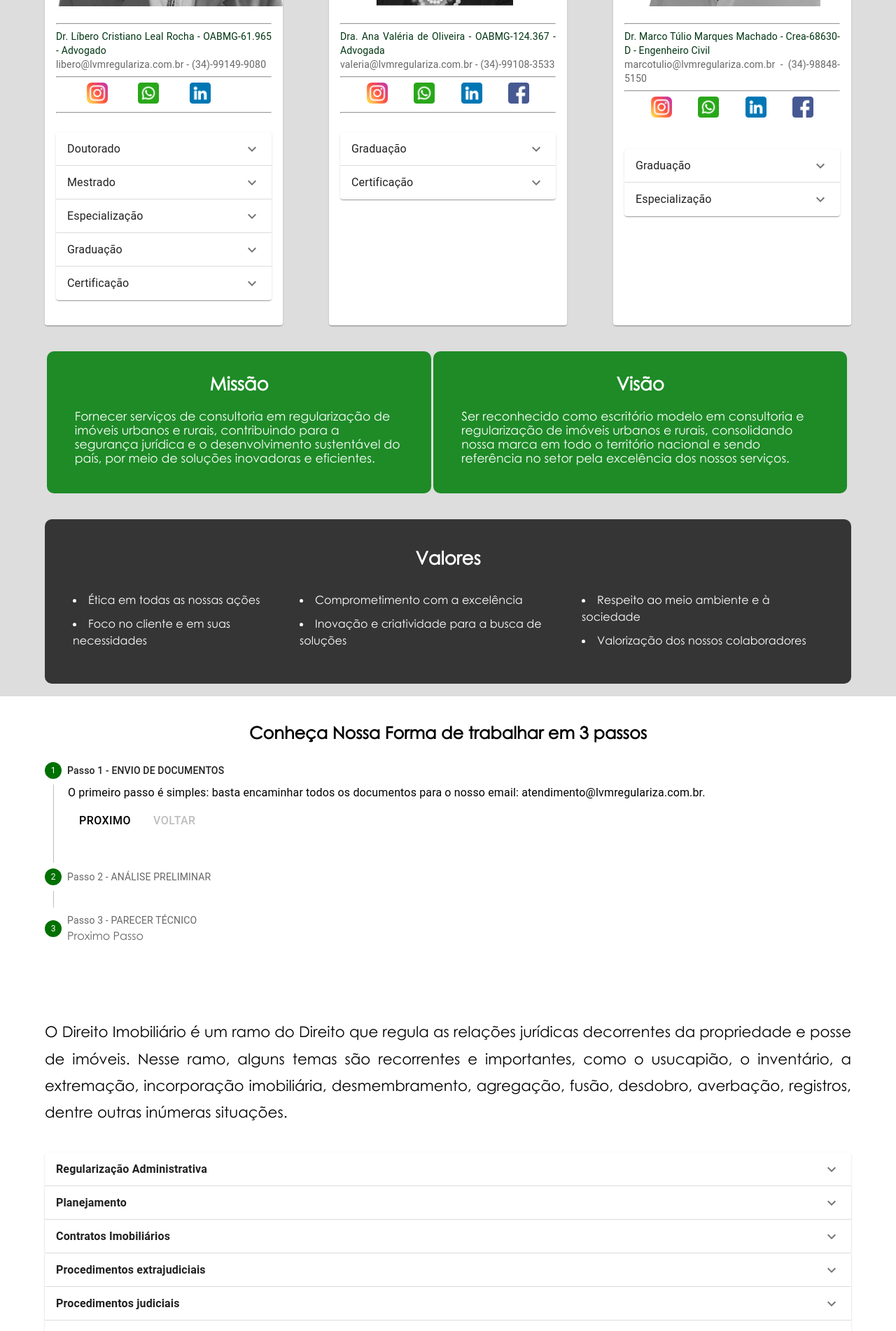
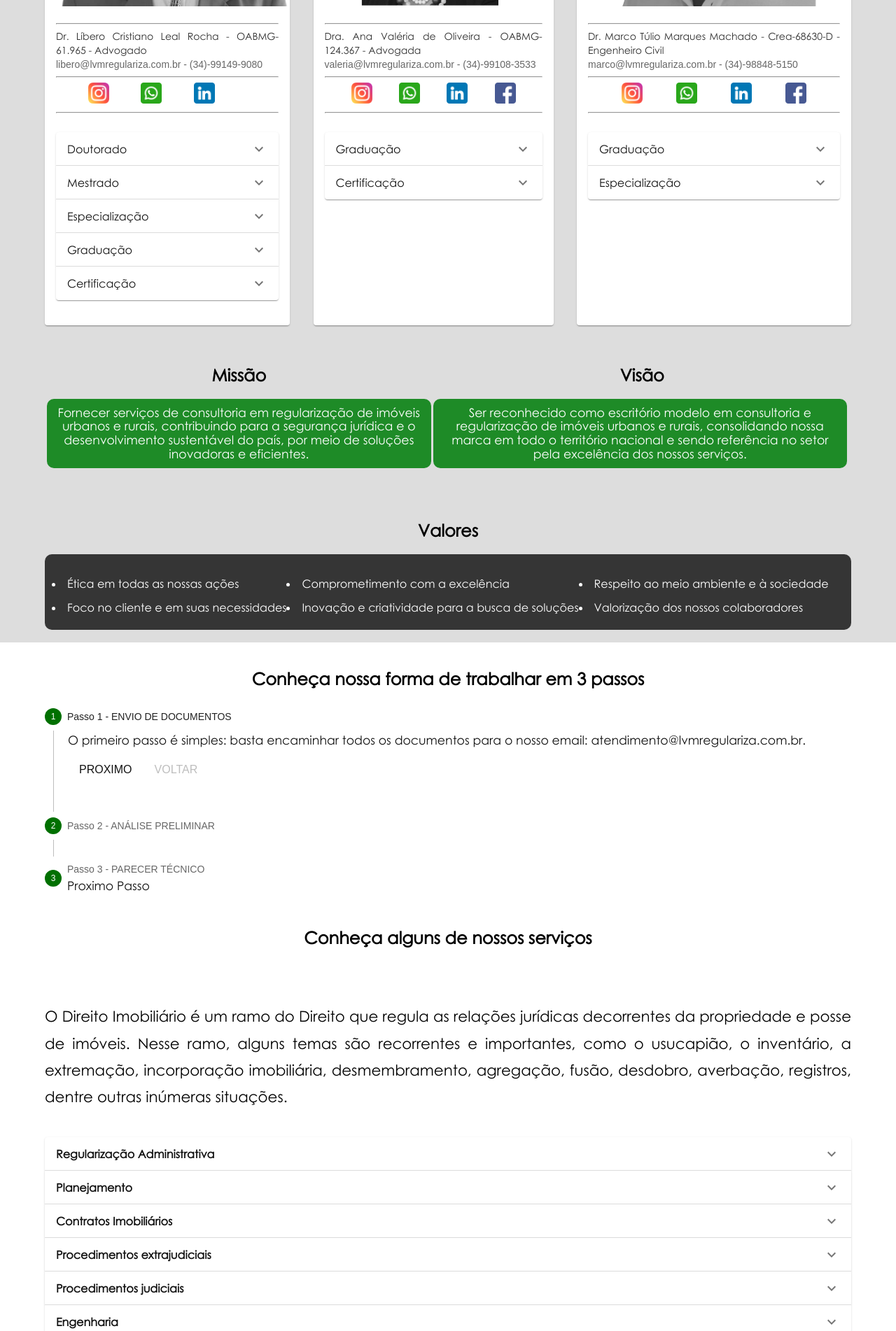
Before and after one commit to Castro0097/Castro0097, a React (Create React App) app: page / in a window 1280 px wide. Shown: the part 1660-3562 px from the top of the page at 70% size. Built offline with nearby package versions, Linux system fonts and the light colour scheme.

Commit message:
correção da font

```diff
--- a/src/App.js
+++ b/src/App.js
@@ -12,13 +12,31 @@ import Nav from "../src/components/Nav"
 
 
 
+const raleway = {
+  fontFamily: "Century",
+  fontStyle: "normal",
+  fontDisplay: "swap",
+  fontWeight: 400,
+  src: `
+    local('Century'),
+    local('Century-Regular'),
+    url(${Century}) format('ttf')
+  `,
+  unicodeRange:
+    "U+0000-00FF, U+0131, U+0152-0153, U+02BB-02BC, U+02C6, U+02DA, U+02DC, U+2000-206F, U+2074, U+20AC, U+2122, U+2191, U+2193, U+2212, U+2215, U+FEFF"
+};
+
 
 const theme = createTheme({
-
-  Typography:{
-
-
-
+  typography: {
+    fontFamily: "Raleway, Arial"
+  },
+  overrides: {
+    CssBaseline: {
+      "@global": {
+        "@font-face": [raleway]
+      }
+    }
   },
 
   palette: {
--- a/src/components/componentsMaterialUI/ActionAreaCard.js
+++ b/src/components/componentsMaterialUI/ActionAreaCard.js
@@ -18,7 +18,7 @@ import Facebook from "../../styles/image/redes/facebook.png";
 export default function ActionAreaCard() {
   return (
     <div id="mvv">
-      <Card sx={{ maxWidth: 340 }}>
+      <Card sx={{ maxWidth: 400 }}>
         <CardActionArea>
           <div id="header_Basick"></div>
           <CardMedia
@@ -85,10 +85,10 @@ export default function ActionAreaCard() {
             </Typography>
           </CardContent>
         </CardActionArea>
-        <div id="px50"></div>
       </Card>
+      <div id="px50"> LVM </div>
 
-      <Card sx={{ maxWidth: 340 }}>
+      <Card sx={{ maxWidth: 400 }}>
         <CardActionArea>
           <div id="header_Basick"></div>
           <CardMedia
@@ -167,8 +167,9 @@ export default function ActionAreaCard() {
           </CardContent>
         </CardActionArea>
       </Card>
+      <div id="px50"> LVM </div>
 
-      <Card sx={{ maxWidth: 340 }}>
+      <Card sx={{ maxWidth: 400 }}>
         <CardActionArea>
           <div id="header_Basick"></div>
           <CardMedia
@@ -185,9 +186,10 @@ export default function ActionAreaCard() {
               <hr></hr>
               <div id="nome">
                 {" "}
-                Dr. Marco Túlio Marques Machado - Crea-68630-D - Engenheiro Civil
+                Dr. Marco Túlio Marques Machado - Crea-68630-D - Engenheiro
+                Civil
               </div>
-              marcotulio@lvmregulariza.com.br - (34)-98848-5150<br></br>
+              marco@lvmregulariza.com.br - (34)-98848-5150<br></br>
               <hr></hr>
               <div id="cvw">
                 <div>
@@ -241,7 +243,7 @@ export default function ActionAreaCard() {
                   ></img>
                 </div>
               </div>
-              <br></br>
+              <hr></hr>
               <br></br>
               <CvMarco></CvMarco>
             </Typography>
--- a/src/components/componentsMaterialUI/BasicStack.js
+++ b/src/components/componentsMaterialUI/BasicStack.js
@@ -5,20 +5,21 @@ export default function BasicStack() {
         <br></br>
         <div id="missaovalores">
           <div>
+            <h2>Missão</h2>
             <div id="missaoL">
               <div id="textmissaoL">
-                <h2>Missão</h2>
                 Fornecer serviços de consultoria em regularização de imóveis
                 urbanos e rurais, contribuindo para a segurança jurídica e o
                 desenvolvimento sustentável do país, por meio de soluções
                 inovadoras e eficientes.
               </div>
             </div>
+            <br></br>
           </div>
           <div>
+            <h2>Visão</h2>
             <div id="visaoL">
               <div id="textvisaoL">
-                <h2>Visão</h2>
                 Ser reconhecido como escritório modelo em consultoria e
                 regularização de imóveis urbanos e rurais, consolidando nossa
                 marca em todo o território nacional e sendo referência no setor
@@ -30,9 +31,10 @@ export default function BasicStack() {
         <br></br>
 
         <br></br>
+        <h2>Valores</h2>
         <div id="valoresL">
           <br></br>
-          <h2>Valores</h2>
+
           <div id="textvalorL" className="descktopUL">
             <div id="mobiliul" className="desktop">
               <li>Ética em todas as nossas ações</li>
--- a/src/components/componentsMaterialUI/ControlledAccordions.js
+++ b/src/components/componentsMaterialUI/ControlledAccordions.js
@@ -24,13 +24,13 @@ export default function ControlledAccordions() {
           aria-controls="panel1bh-content"
           id="panel1bh-header"
         >
-          <Typography sx={{ width: "33%", flexShrink: 0 }}>
+          <Typography id="panel1bh-header" sx={{ width: "33%", flexShrink: 0 }}>
             <strong>Regularização Administrativa</strong>
           </Typography>
           <Typography sx={{ color: "text.secondary" }}> </Typography>
         </AccordionSummary>
         <AccordionDetails>
-          <Typography>
+          <Typography id="panel1bh-header">
             <ul id="itens">
               <div>
                 <li>
@@ -121,7 +121,6 @@ export default function ControlledAccordions() {
                 </li>
                 <br></br>
               </div>
-
             </ul>
           </Typography>
         </AccordionDetails>
@@ -136,7 +135,7 @@ export default function ControlledAccordions() {
           aria-controls="panel2bh-content"
           id="panel2bh-header"
         >
-          <Typography sx={{ width: "33%", flexShrink: 0 }}>
+          <Typography id="panel1bh-header" sx={{ width: "33%", flexShrink: 0 }}>
             <strong>Planejamento</strong>
           </Typography>
           <Typography sx={{ color: "text.secondary" }}> </Typography>
@@ -185,7 +184,7 @@ export default function ControlledAccordions() {
           aria-controls="panel3bh-content"
           id="panel3bh-header"
         >
-          <Typography sx={{ width: "33%", flexShrink: 0 }}>
+          <Typography id="panel1bh-header" sx={{ width: "33%", flexShrink: 0 }}>
             <strong>Contratos Imobiliários</strong>
           </Typography>
           <Typography sx={{ color: "text.secondary" }}> </Typography>
@@ -255,7 +254,7 @@ export default function ControlledAccordions() {
           aria-controls="panel4bh-content"
           id="panel4bh-header"
         >
-          <Typography sx={{ width: "33%", flexShrink: 0 }}>
+          <Typography id="panel1bh-header" sx={{ width: "33%", flexShrink: 0 }}>
             <strong>Procedimentos extrajudiciais</strong>
           </Typography>
           <Typography sx={{ color: "text.secondary" }}> </Typography>
@@ -373,7 +372,7 @@ export default function ControlledAccordions() {
           aria-controls="panel5bh-content"
           id="panel5bh-header"
         >
-          <Typography sx={{ width: "33%", flexShrink: 0 }}>
+          <Typography id="panel1bh-header" sx={{ width: "33%", flexShrink: 0 }}>
             <strong>Procedimentos judiciais</strong>
           </Typography>
           <Typography sx={{ color: "text.secondary" }}> </Typography>
@@ -476,7 +475,7 @@ export default function ControlledAccordions() {
           aria-controls="panel6bh-content"
           id="panel6bh-header"
         >
-          <Typography sx={{ width: "33%", flexShrink: 0 }}>
+          <Typography id="panel1bh-header" sx={{ width: "33%", flexShrink: 0 }}>
             <strong>Engenharia</strong>
           </Typography>
           <Typography sx={{ color: "text.secondary" }}> </Typography>
--- a/src/components/componentsMaterialUI/CvAna.js
+++ b/src/components/componentsMaterialUI/CvAna.js
@@ -23,7 +23,7 @@ export default function CvAna() {
           aria-controls="panel3bh-content"
           id="panel3bh-header"
         >
-          <Typography sx={{ width: "33%", flexShrink: 0 }}>
+          <Typography id="panel1bh-header" sx={{ width: "33%", flexShrink: 0 }}>
             Graduação
           </Typography>
           <Typography sx={{ color: "text.secondary" }}></Typography>
@@ -50,7 +50,7 @@ export default function CvAna() {
           aria-controls="panel3bh-content"
           id="panel3bh-header"
         >
-          <Typography sx={{ width: "33%", flexShrink: 0 }}>
+          <Typography id="panel1bh-header" sx={{ width: "33%", flexShrink: 0 }}>
             Certificação
           </Typography>
           <Typography sx={{ color: "text.secondary" }}></Typography>
--- a/src/components/componentsMaterialUI/CvLibero.js
+++ b/src/components/componentsMaterialUI/CvLibero.js
@@ -23,14 +23,13 @@ export default function CvLibero() {
           aria-controls="panel1bh-content"
           id="panel1bh-header"
         >
-          <Typography sx={{ width: "33%", flexShrink: 0 }}>
+          <Typography id="panel1bh-header" sx={{ width: "33%", flexShrink: 0 }}>
             Doutorado
           </Typography>
           <Typography sx={{ color: "text.secondary" }}></Typography>
         </AccordionSummary>
         <AccordionDetails>
           <Typography>
-
             <div id="cvFormat">
               Doutorado em Direito Processual -{" "}
               <strong>
@@ -50,7 +49,9 @@ export default function CvLibero() {
           aria-controls="panel2bh-content"
           id="panel2bh-header"
         >
-          <Typography sx={{ width: "33%", flexShrink: 0 }}>Mestrado</Typography>
+          <Typography id="panel1bh-header" sx={{ width: "33%", flexShrink: 0 }}>
+            Mestrado
+          </Typography>
           <Typography sx={{ color: "text.secondary" }}></Typography>
         </AccordionSummary>
         <AccordionDetails>
@@ -74,14 +75,13 @@ export default function CvLibero() {
           aria-controls="panel3bh-content"
           id="panel3bh-header"
         >
-          <Typography sx={{ width: "33%", flexShrink: 0 }}>
+          <Typography id="panel1bh-header" sx={{ width: "33%", flexShrink: 0 }}>
             Especialização
           </Typography>
           <Typography sx={{ color: "text.secondary" }}></Typography>
         </AccordionSummary>
         <AccordionDetails>
           <Typography>
-
             <div id="cvFormat">
               <hr></hr>
               Especialização em Direito Processual Civil -{" "}
@@ -110,7 +110,7 @@ export default function CvLibero() {
           aria-controls="panel3bh-content"
           id="panel3bh-header"
         >
-          <Typography sx={{ width: "33%", flexShrink: 0 }}>
+          <Typography id="panel1bh-header" sx={{ width: "33%", flexShrink: 0 }}>
             Graduação
           </Typography>
           <Typography sx={{ color: "text.secondary" }}></Typography>
@@ -134,7 +134,7 @@ export default function CvLibero() {
           aria-controls="panel3bh-content"
           id="panel3bh-header"
         >
-          <Typography sx={{ width: "33%", flexShrink: 0 }}>
+          <Typography id="panel1bh-header" sx={{ width: "33%", flexShrink: 0 }}>
             Certificação
           </Typography>
           <Typography sx={{ color: "text.secondary" }}></Typography>
@@ -172,8 +172,8 @@ export default function CvLibero() {
 
             <div id="cvFormat">
               <hr></hr>
-              Curso de Regularização fundiária Urbana - Projetos e minutas de Lei
-              sobre Reurb -{" "}
+              Curso de Regularização fundiária Urbana - Projetos e minutas de
+              Lei sobre Reurb -{" "}
               <strong>Universidade Federal rural do Semi-Árido - UFERSA</strong>
             </div>
 
@@ -220,7 +220,6 @@ export default function CvLibero() {
               Curso de Regularização de imóveis e perícia judicial -{" "}
               <strong>EBPÓS</strong>
             </div>
-
           </Typography>
         </AccordionDetails>
       </Accordion>
--- a/src/components/componentsMaterialUI/CvMarco.js
+++ b/src/components/componentsMaterialUI/CvMarco.js
@@ -23,7 +23,7 @@ export default function CvMarco() {
           aria-controls="panel3bh-content"
           id="panel3bh-header"
         >
-          <Typography sx={{ width: "33%", flexShrink: 0 }}>
+          <Typography id="panel1bh-header" sx={{ width: "33%", flexShrink: 0 }}>
             Graduação
           </Typography>
           <Typography sx={{ color: "text.secondary" }}></Typography>
@@ -48,7 +48,7 @@ export default function CvMarco() {
           aria-controls="panel3bh-content"
           id="panel3bh-header"
         >
-          <Typography sx={{ width: "33%", flexShrink: 0 }}>
+          <Typography id="panel1bh-header" sx={{ width: "33%", flexShrink: 0 }}>
             Especialização
           </Typography>
           <Typography sx={{ color: "text.secondary" }}></Typography>
--- a/src/components/componentsMaterialUI/VerticalLinearStepper.js
+++ b/src/components/componentsMaterialUI/VerticalLinearStepper.js
@@ -42,25 +42,24 @@ export default function VerticalLinearStepper() {
 
   return (
     <div id="conhecanossaforma">
-      <Box sx={{ maxWidth: 1400 }}>
-        <Stepper id="boxt" activeStep={activeStep} orientation="vertical">
+      <Box id="lts" sx={{ maxWidth: 2400 }}>
+        <Stepper activeStep={activeStep} orientation="vertical">
           {steps.map((step, index) => (
-            <Step
-              id="css-1u4zpwo-MuiSvgIcon-root-MuiStepIcon-root.Mui-active"
-              key={step.label}
-            >
+            <Step id="panel1bh-header" key={step.label}>
               <StepLabel
-                id="passo"
+                id="panel1bh-header"
                 optional={
                   index === 2 ? (
-                    <Typography variant="success">Proximo Passo </Typography>
+                    <Typography id="panel1bh-header" variant="success">
+                      Proximo Passo{" "}
+                    </Typography>
                   ) : null
                 }
               >
                 {step.label}
               </StepLabel>
               <StepContent>
-                <Typography>{step.description}</Typography>
+                <div>{step.description}</div>
                 <Box sx={{ mb: 2 }}>
                   <div>
                     <Button
@@ -87,7 +86,7 @@ export default function VerticalLinearStepper() {
         </Stepper>
         {activeStep === steps.length && (
           <Paper square elevation={0} sx={{ p: 3 }}>
-            <Typography>
+            <div id="ty">
               Caro cliente, Gostaríamos de agradecer pelo interesse em nossos
               serviços de regularização de imóveis urbanos e rurais. Lembramos
               que o primeiro passo é simples: basta encaminhar todos os
@@ -104,7 +103,7 @@ export default function VerticalLinearStepper() {
               garantindo a segurança jurídica do seu imóvel. Conte conosco para
               ajudá-lo a regularizar seu patrimônio. Atenciosamente, Equipe LVM
               Regularização.
-            </Typography>
+            </div>
             <Button onClick={handleReset} sx={{ mt: 1, mr: 1 }}>
               Encerrar
             </Button>
--- a/src/components/pages/Contato.js
+++ b/src/components/pages/Contato.js
@@ -4,30 +4,31 @@ import Iframe from "react-iframe";
 
 export default function Contato() {
   return (
-      <div id ="centerconteud">
+    <div id="contact">
+      <div id="centerconteud">
         <br></br>
         <h2>CONTATO</h2>
-      <h3>
+
           <div id="texto">
             Esperamos ter atendido às suas expectativas e proporcionado uma
-          experiência satisfatória. Caso necessite de mais informações entre em
-          contato conosco. Nosso escritório está localizado à
+            experiência satisfatória. Caso necessite de mais informações entre
+            em contato conosco. Nosso escritório está localizado à
             <strong>
               {" "}
               <strong>
-              Rua Francisco dos Santos nº 28, sala 02, Centro - Araxá-MG - CEP:
-              38.183.238{" "}
+                Rua Francisco dos Santos nº 28, sala 02, Centro - Araxá-MG -
+                CEP: 38.183.238{" "}
               </strong>
             </strong>{" "}
             . Será um prazer poder ajudar novamente. Até logo!
             <div id="flexC">
               <div id="telefone">
-              <img alt="Telefone" src={Phone}></img>
+                <img alt="Telefone" height="30px" src={Phone}></img>
               </div>
               <br></br>
               <br></br>
               <div>
-              <strong>(34)-3664-6461</strong>
+                (34)-3664-6461
               </div>
             </div>
             <Iframe
@@ -43,8 +44,9 @@ export default function Contato() {
             <hr></hr>
             <br></br>
           </div>
-      </h3>
+
       </div>
-
+      <div id="criado">Dev. Js - 3498821-1143</div>
+    </div>
   );
 }
--- a/src/components/pages/Estudos.js
+++ b/src/components/pages/Estudos.js
@@ -2,17 +2,23 @@ import ControlledAccordions from "../../components/componentsMaterialUI/Controll
 import VerticalLinearStepper from "../componentsMaterialUI/VerticalLinearStepper";
 function Estudos() {
   return (
-    <div id ="centerconteud">
-      <h2> Conheça Nossa Forma de trabalhar em 3 passos </h2>
-      <VerticalLinearStepper></VerticalLinearStepper><br></br>
+    <div id="centerconteud">
+      <h2> Conheça nossa forma de trabalhar em 3 passos </h2>
+      <VerticalLinearStepper></VerticalLinearStepper>
+      <br></br>
 
-
+      <h2> Conheça alguns de nossos serviços </h2>
       <div id="texto">
         O Direito Imobiliário é um ramo do Direito que regula as relações
         jurídicas decorrentes da propriedade e posse de imóveis. Nesse ramo,
         alguns temas são recorrentes e importantes, como o usucapião, o
-        inventário, a extremação, incorporação imobiliária, desmembramento, agregação, fusão, desdobro, averbação, registros, dentre outras inúmeras situações.<br></br><br></br>
-        <ControlledAccordions></ControlledAccordions><br></br><br></br>
+        inventário, a extremação, incorporação imobiliária, desmembramento,
+        agregação, fusão, desdobro, averbação, registros, dentre outras inúmeras
+        situações.<br></br>
+        <br></br>
+        <ControlledAccordions></ControlledAccordions>
+        <br></br>
+        <br></br>
       </div>
     </div>
   );
--- a/src/index.css
+++ b/src/index.css
@@ -1,4 +1,4 @@
-@media screen and (max-width: 700px) {
+@media screen and (max-width: 900px) {
 
 
 
@@ -45,6 +45,7 @@ body {
   }
 
   #texto {
+    margin-top: 10px !important;
     font-size: 14pt !important;
     line-height: 1.3 !important;
     color: #464646;
@@ -52,12 +53,13 @@ body {
 
   #mvv {
     width: 100% !important;
+    flex-wrap: wrap !important;
   }
 
   h2 {
-    font-size: 16pt !important;
+    font-size: 18pt !important;
     line-height: 1.1 !important;
-    color: #ffffff !important;
+    color: #000000 !important;
   }
 
   #missaovalores {
@@ -190,6 +192,7 @@ circle {
 * {
   top: 0;
   left: 0;
+  bottom: 0;
 }
 
 ul {
@@ -248,7 +251,8 @@ body {
 }
 
 #nome {
-  color: rgb(0, 53, 18) !important;
+  color: rgb(48, 48, 48) !important;
+  font-family: "Century";
 }
 layer #tm {
   color: #0077ff;
@@ -348,6 +352,7 @@ strong {
 }
 
 #cvFormat {
+  font-family: "Century";
   text-align: start !important;
   color: #0f0f0f;
   font-size: 12pt !important;
@@ -388,7 +393,6 @@ strong {
   width: 100%;
   justify-content: space-between;
   display: flex;
-  flex-wrap: wrap;
 }
 h2 {
   text-align: center;
@@ -453,14 +457,12 @@ h2 {
 
 
 #flexC {
-  width: 20%;
-  margin-left: 40%;
   margin-top: 50px;
   display: flex;
 }
 
 #conhecanossaforma {
-  width: 90% !important;
+  width: 100% !important;
 }
 
 #menu {
@@ -512,39 +514,39 @@ p {
 }
 
 #textmissaoL {
-  text-align: initial;
+  text-align: center;
   color: #fff;
 
-  margin-left: 40px !important;
-  margin-right: 40px !important;
+  margin-left: 10px !important;
+  margin-right: 10px !important;
   padding-top: 10px !important;
-  padding-bottom: 40px !important;
+  padding-bottom: 10px !important;
 }
 
 #textvisaoL {
-  text-align: initial;
+  text-align: center;
   color: #fff;
 
-  margin-left: 40px !important;
-  margin-right: 40px !important;
+  margin-left: 10px !important;
+  margin-right: 10px !important;
   padding-top: 10px !important;
-  padding-bottom: 40px !important;
+  padding-bottom: 10px !important;
 }
 
 #textvalorL {
    text-align: inherit !important;
   color: #fff;
   display: flex;
-  margin-left: 40px !important;
-  margin-right: 40px !important;
+  margin-left: 10px !important;
+  margin-right: 10px !important;
   padding-top: 10px !important;
-  padding-bottom: 40px !important;
+  padding-bottom: 10px !important;
 }
 
 #valoresL {
-  color: #fff;
+  color: #727272;
   font-size: 13pt;
-  background: #353535;
+  background: #000000c2;
   width: 100% !important;
   border-radius: 10px;
 }
@@ -674,3 +676,59 @@ button:hover {
 .refclass{
   display: none;
 }
+
+
+
+.css-9l3uo3 {
+  font-size: 14pt !important;
+  font-family: "Century" !important;
+}
+
+
+
+#lts{
+
+    font-size: 13pt;
+    line-height: 1.6;
+    text-align: justify;
+    width: 100%;
+    font-weight: 300;
+}
+
+#ty{
+
+}
+
+#cvlibg{
+  color: #004700;
+}
+
+#panel1bh-header{
+  font-family: "Century" !important;
+  color:#131313;
+  text-align: left;
+
+}
+
+#mg{
+  margin-top: 50px;
+  background: transparent;
+}
+
+
+#px50{
+  height: 20px;
+  color:transparent
+}
+
+#contact{
+  background: #dddddd;
+}
+
+#criado{
+  text-align: center;
+  font-size: 9pt;
+  color: #acacac;
+  font-family: monospace;
+  background: #000000;
+}
```
Lines whose indentation alone changed are shown as unchanged.
